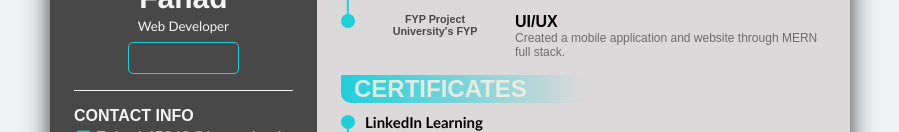
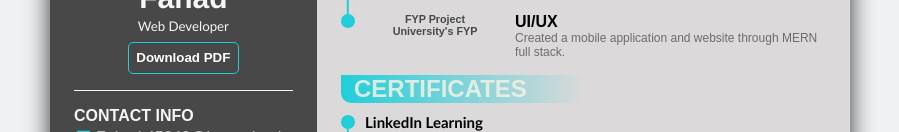
Before and after one commit to FahadAbdulQayyum/cvfahad, a plain HTML site: page index.html in a window 1280 px wide. In both pictures the pointer is over the link "Download PDF". Shown: the part 227-359 px from the top of the page, without its empty margins (190-1089 px from the left). Drawn offline with nearby package versions, Linux system fonts and the light colour scheme.

Commit message:
btn hover color issue resolved

```diff
--- a/style.css
+++ b/style.css
@@ -181,13 +181,17 @@ body {
   margin-top: 0.5rem;
   border: 1px solid var(--common);
   background-color: transparent;
-  color: white;
   padding: 0.45rem;
   /* padding-top: 0.4rem; */
   /* margin-top: 0.45rem; */
   /* transform: scale(0.99); */
   /* font-size: 13px; */
 }
+
+.btn:hover a {
+  color: white;
+}
+
 .languages {
   display: grid;
   grid-template-columns: repeat(2, 1fr);
```
